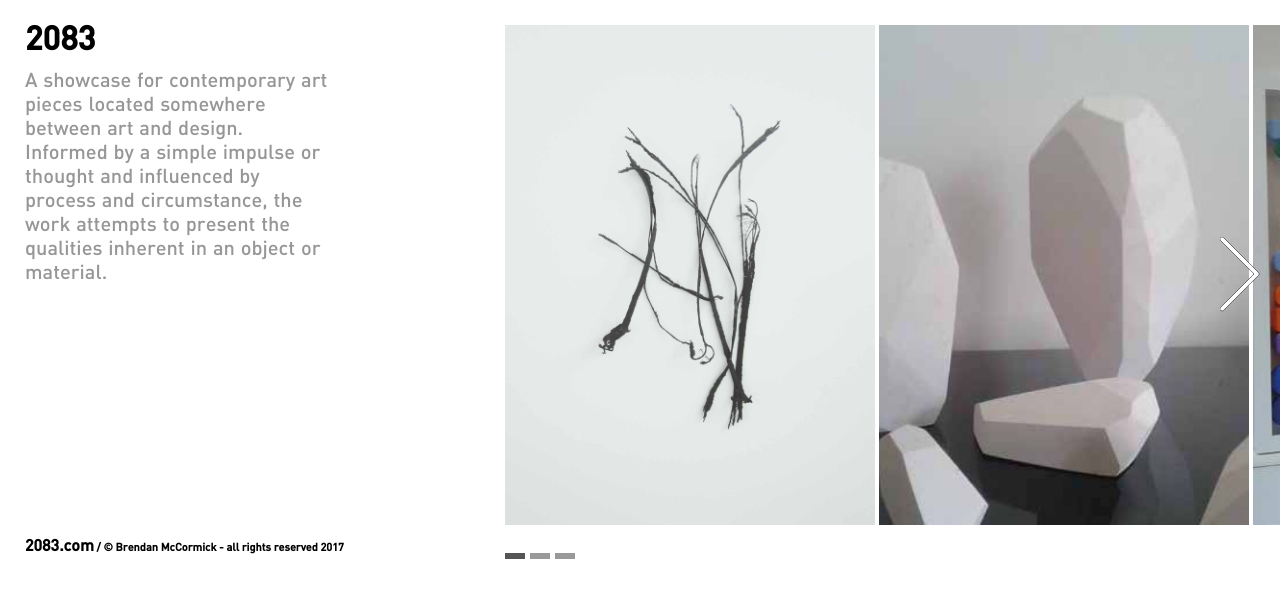
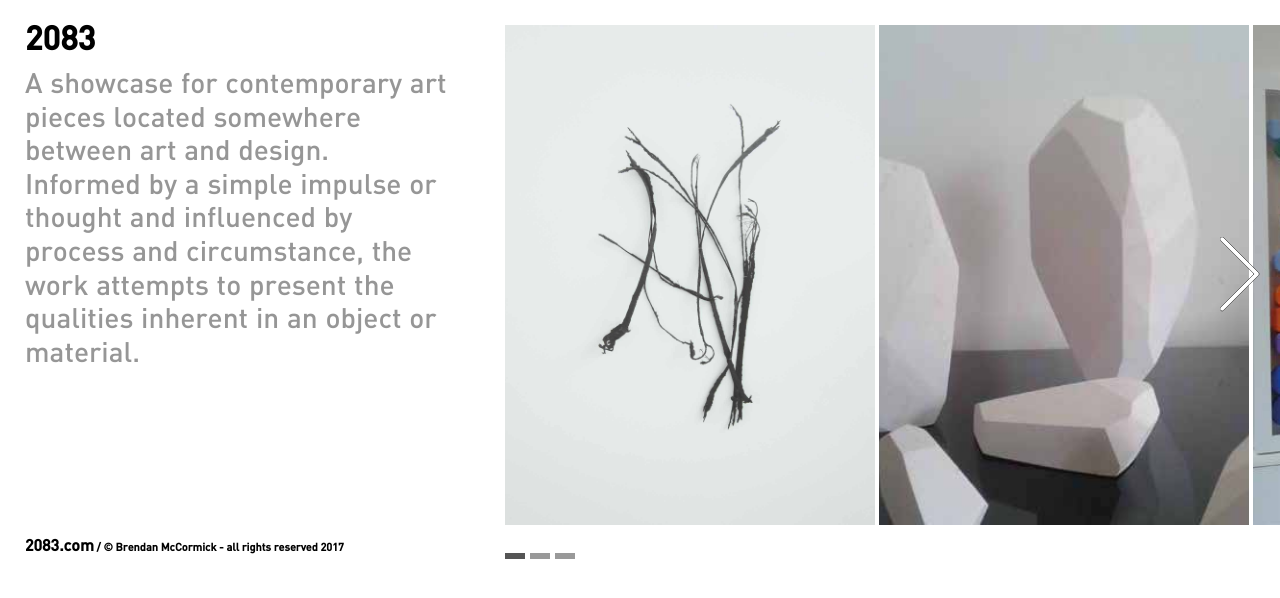
Before and after one commit to twozeroeightthree/website, a Jekyll site: the page built from index.html, in a window 1280 px wide. Shown: the top 598 px of the page. Built offline with Jekyll 4.4.1, drawn with Linux system fonts in a browser that asks for light colours; the list of posts is cut into pages by our own code.

Commit message:
2017-12-04_00:36

```diff
--- a/assets/main.css
+++ b/assets/main.css
@@ -78,7 +78,7 @@ footer.footer-post li:last-child:after {
 /* Home styles */
 
 .panel.home p{
-  font-size: 20px;
+  font-size: 28px;
   line-height: 1.2em;
   word-spacing: 1px;
   color: rgb(150, 150, 150);
```
Also changed, not shown: 1 other file.
